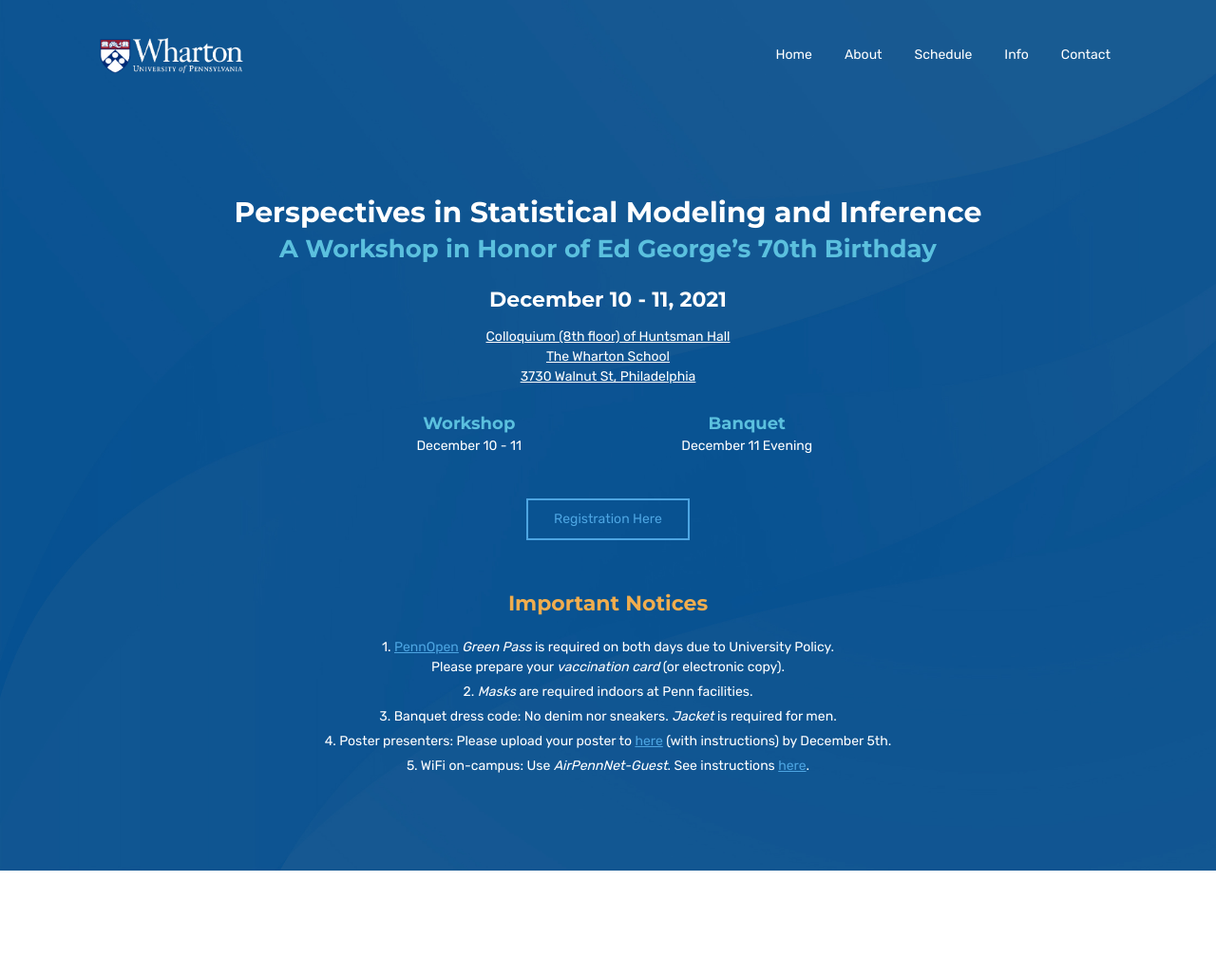
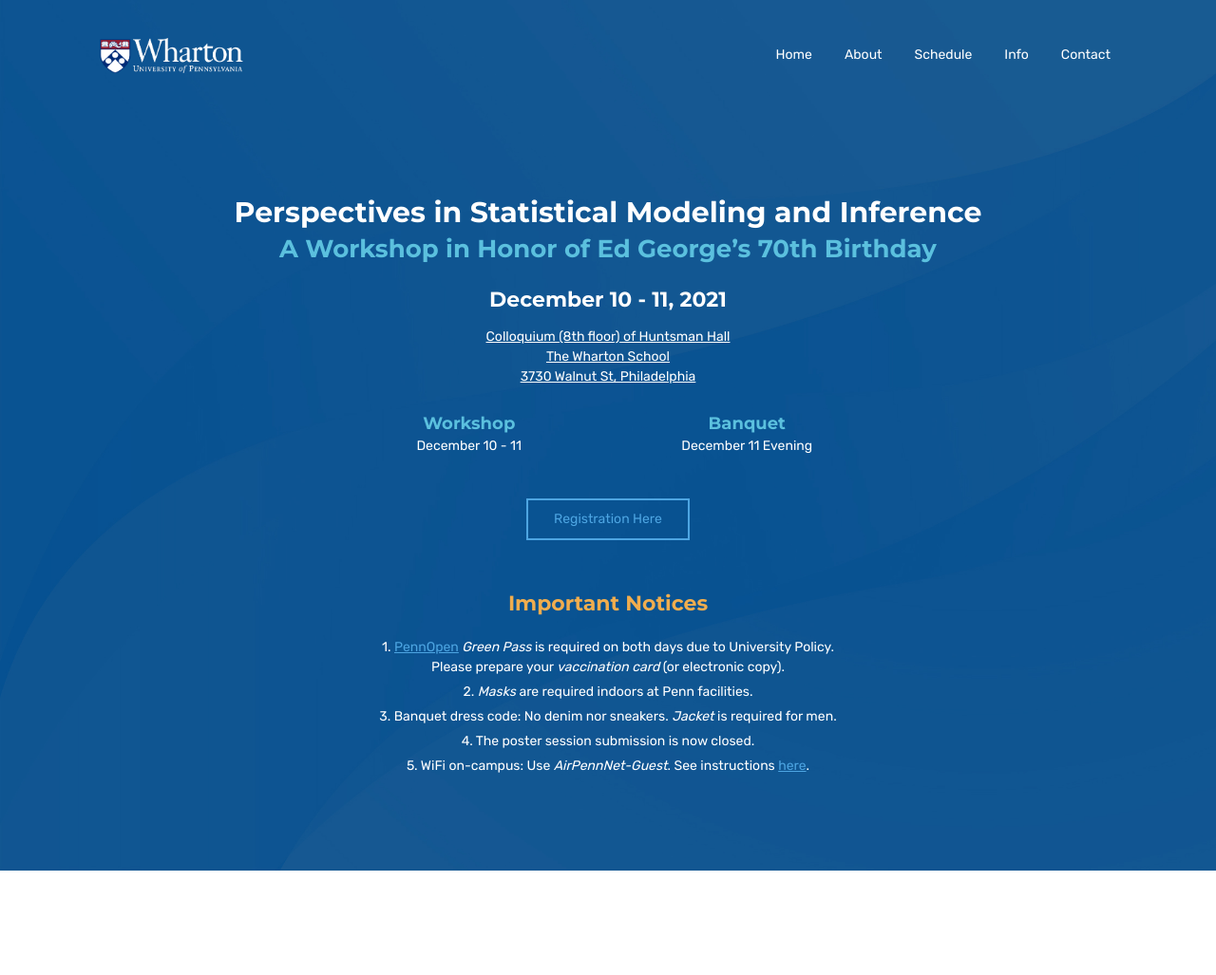
Before and after one commit to cccfran/edgeorge70, a Jekyll site: the page built from index.html, in a window 1280 px wide. Shown: the top 1027 px of the page at 95% size. Built offline with Jekyll 4.4.1, drawn with Linux system fonts in a browser that asks for light colours; nearby versions of some CDN libraries; library files that are not in the unit come from our copies; grey boxes are pictures that could not be loaded.

Commit message:
Update index.html

```diff
--- a/index.html
+++ b/index.html
@@ -91,7 +91,7 @@
                   <p class="header-text animated fadeIn" style="margin-top:-5px">1. <a target="_blank" href="https://pennopen.med.upenn.edu/campus" style="text-decoration: underline;">PennOpen</a> <i>Green Pass</i> is required on both days due to University Policy. <br>Please prepare your <i>vaccination card</i> (or electronic copy).</p>
                   <p class="header-text animated fadeIn" style="margin-top:-5px">2. <i>Masks</i> are required indoors at Penn facilities. </p>
                   <p class="header-text animated fadeIn" style="margin-top:-5px">3. Banquet dress code: No denim nor sneakers. <i>Jacket</i> is required for men.</p>
-                  <p class="header-text animated fadeIn" style="margin-top:-5px">4. Poster presenters: Please upload your poster to <a target="_blank" href="https://forms.gle/V4rwZpFf5ika6Hgk8" style="text-decoration: underline;">here</a> (with instructions) by December 5th.</p>
+                  <p class="header-text animated fadeIn" style="margin-top:-5px">4. The poster session submission is now closed.</p>
                   <p class="header-text animated fadeIn" style="margin-top:-5px">5. WiFi on-campus: Use <i>AirPennNet-Guest</i>. See instructions <a target="_blank" href="{{ BASE_PATH }}/assets/AirPennNet_Guest.pdf" style="text-decoration: underline;">here</a>.</p>
                 </div>
               </div>
```
